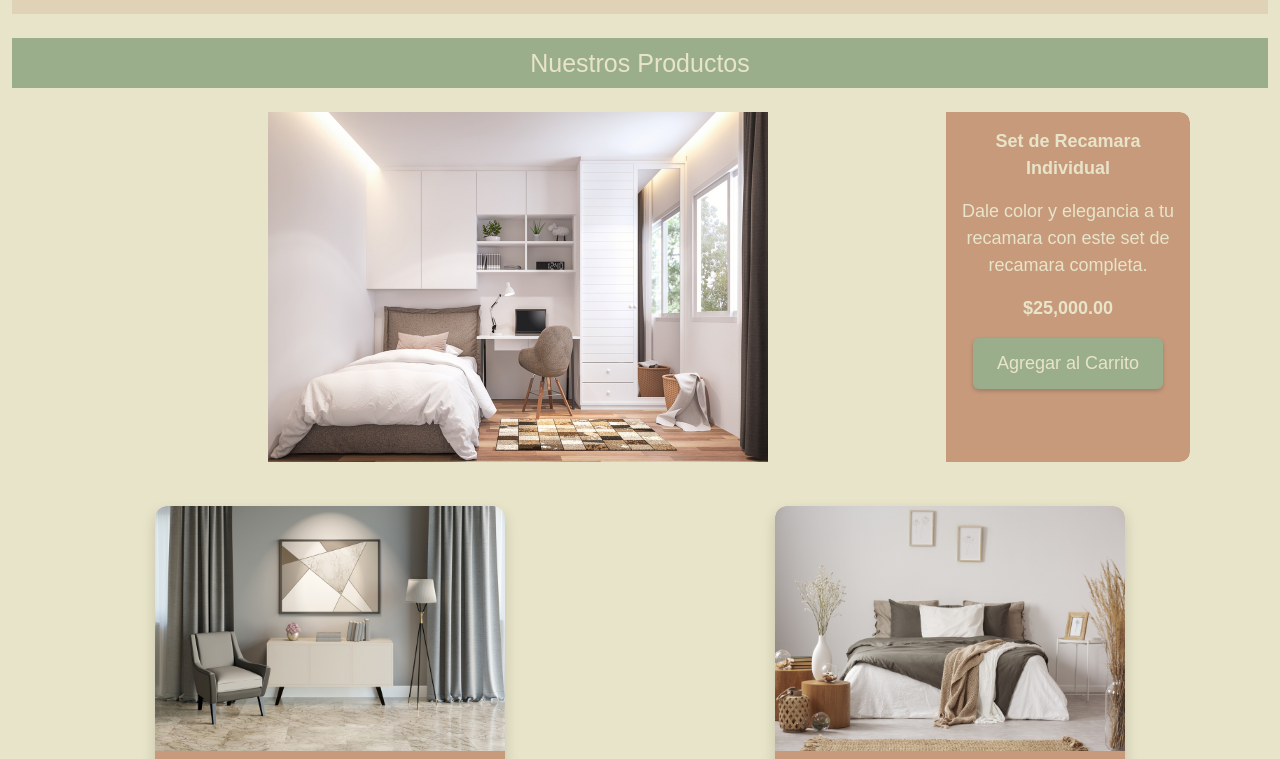
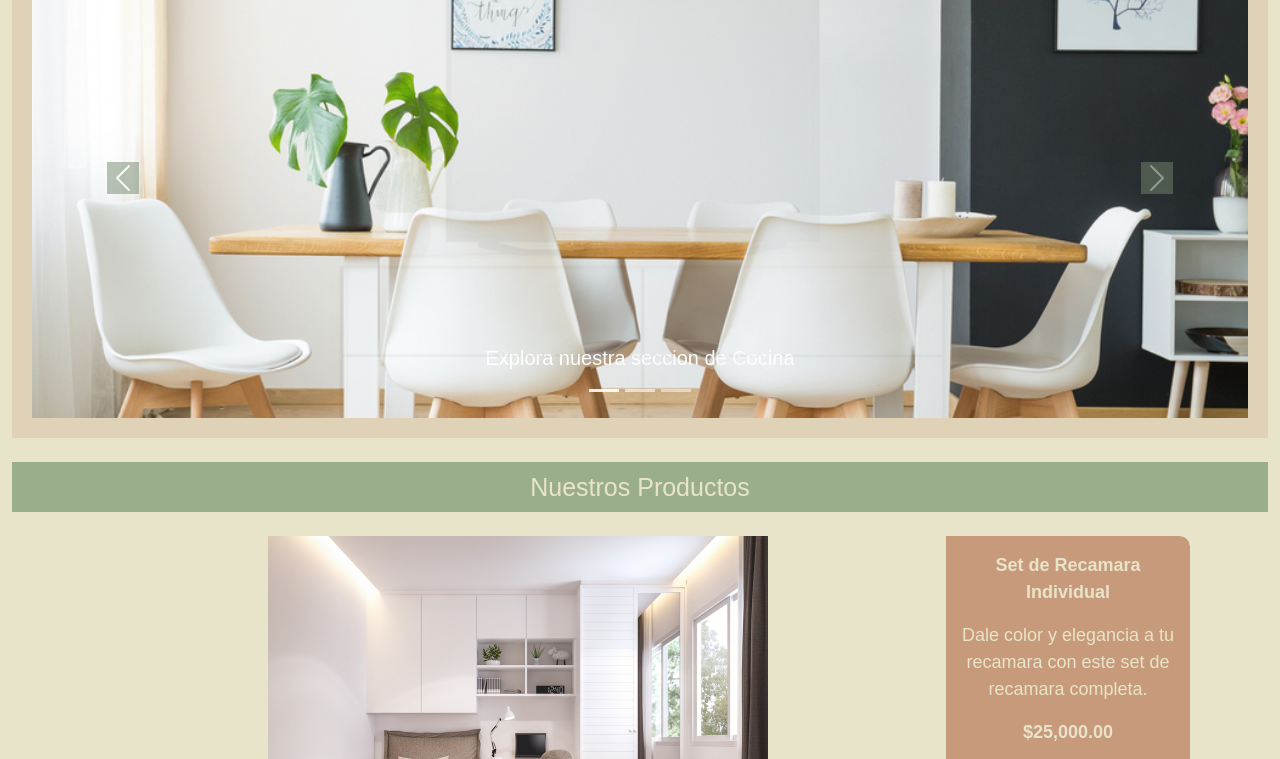
Before and after one commit to HosoSlkRfc/Entregable_proyecto_frontend, a plain HTML site: page Index.html in a window 1280 px wide. Shown: the part 236-995 px from the top of the page. Drawn offline with nearby package versions, Linux system fonts and the light colour scheme.

Commit message:
Se agrego el carrusel

```diff
--- a/Css/style.css
+++ b/Css/style.css
@@ -276,6 +276,11 @@ body { padding-top: 130px; }
 .menu-toggle{
     display: none !important;
 }
+#carrusel .carousel-item img {
+  width: 100%;
+  height: 60vh;             /* Ocupa 60% del alto visible */
+  object-fit: cover;
+}
 
 
 @media (max-width: 768px) {
@@ -368,4 +373,8 @@ body { padding-top: 130px; }
   display: flex;
 }
 
+  #carrusel .carousel-item img {
+    height: 40vh;           /* Más bajo en pantallas móviles */
+  }
+
 }
--- a/Index.html
+++ b/Index.html
@@ -64,7 +64,41 @@
 
 
       <div class="heroimg raleway-nec1 text-center my-4">
-        <h1>Hero Image</h1>
+       <div id="carrusel" class="carousel slide carousel-fade" data-bs-ride="carousel">
+                <div class="carousel-indicators">
+                    <button type="button" data-bs-target="#carrusel" data-bs-slide-to="0" class="active"></button>
+                    <button type="button" data-bs-target="#carrusel" data-bs-slide-to="1"></button>
+                    <button type="button" data-bs-target="#carrusel" data-bs-slide-to="2"></button>
+                </div>
+                <div class="carousel-inner">
+                    <div class="carousel-item active" data-bs-interval="5000">
+                        <img src="Cat/galeria_07.jpg" class="d-block w-100" alt="Cocina">
+                        <div class="carousel-caption d-none d-md-block">
+                            <h5>Explora nuestra seccion de Cocina</h5>
+                        </div>
+                    </div>
+                     <div class="carousel-item" data-bs-interval="5000">
+                        <img src="Cat/galeria_08.jpg" class="d-block w-100" alt="Hogar">
+                         <div class="carousel-caption d-none d-md-block">
+                            <h5>Explora nuestra seccion de Hogar</h5>
+                        </div>
+                    </div>
+                    <div class="carousel-item" data-bs-interval="5000">
+                        <img src="Cat/galeria_09.jpg" class="d-block w-100" alt="oficina">
+                         <div class="carousel-caption d-none d-md-block">
+                            <h5>Explora nuestra seccion de ofina</h5>
+                        </div>
+                    </div>
+                    <button class="carousel-control-prev" type="button" data-bs-target="#carrusel" data-bs-slide="prev">
+                        <span class="carousel-control-prev-icon"></span>
+                        <span class="visually-hidden">previo</span>
+                    </button>
+                    <button class="carousel-control-next" type="button" data-bs-target="#carrusel" data-bs-slide="next">
+                        <span class="carousel-control-next-icon"></span>
+                        <span class="visually-hidden">siguiente</span>
+                    </button>
+                </div>
+            </div>
       </div>
 
 
--- a/JS/funcion.js
+++ b/JS/funcion.js
@@ -1,4 +1,4 @@
-// ======= Menú hamburguesa =======
+
 const toggleBtn = document.querySelector('.menu-toggle');
 const navMenu = document.querySelector('.menu-principal');
 
```
